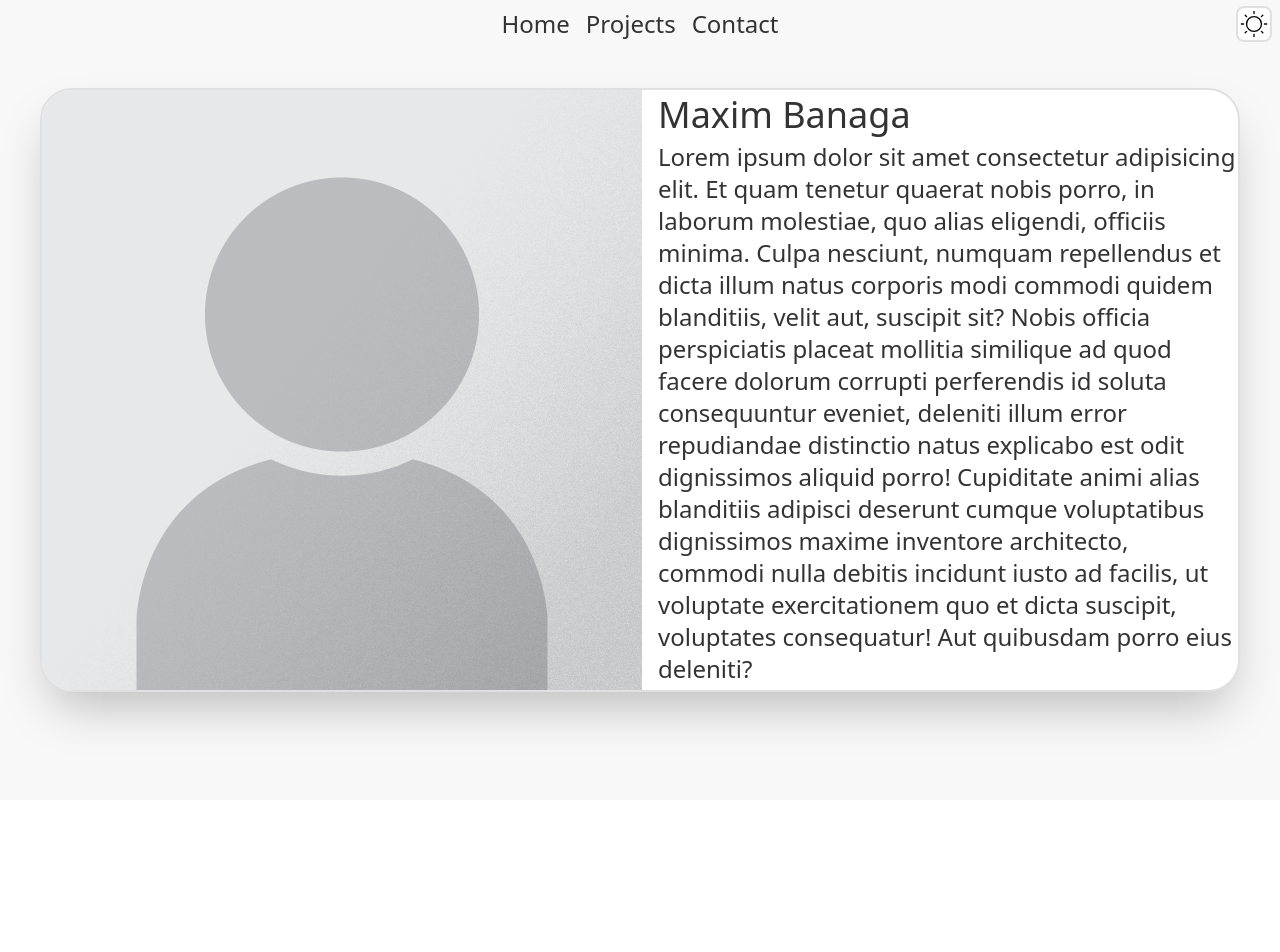
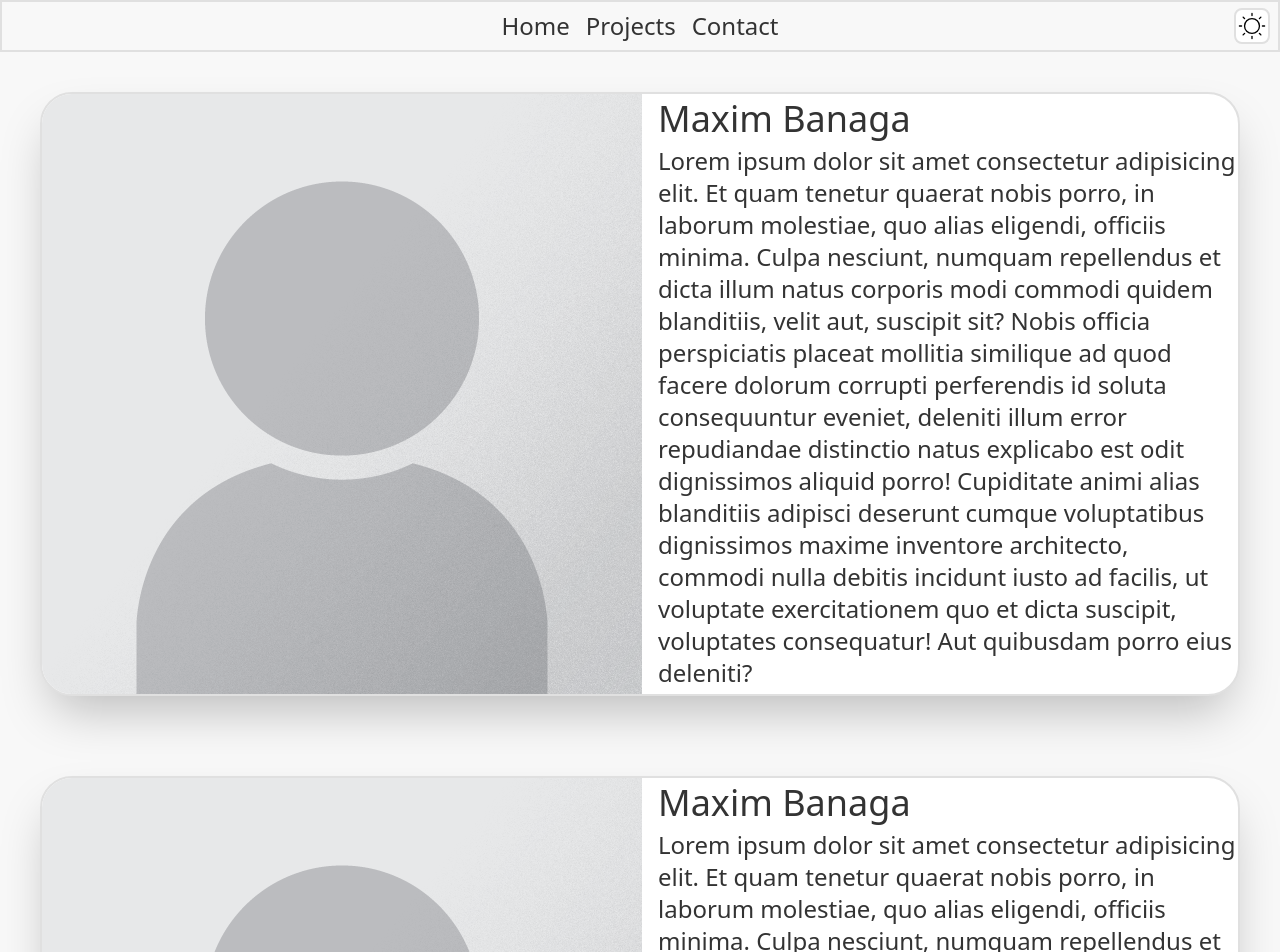
Before and after one commit to Xenmia/portfolio, a Next.js app: page / in a window 1280 px wide. Shown: the top 952 px of the page. Before the commit the page ends 800 px from the top, so only its background shows below. Built offline with nearby package versions, Linux system fonts and the light colour scheme.

Commit message:
Fixed NavBar being sticky, cleaned the pages

```diff
--- a/app/components/AboutMe.tsx
+++ b/app/components/AboutMe.tsx
@@ -4,7 +4,7 @@ import Portrait from "../pictures/Portrait_Placeholder.png";
 
 const AboutMe = () => {
   return (
-    <div className="flex gap-4 m-10 rounded-[2rem] overflow-hidden border-2 border-border-light dark:border-border-dark bg-elements-light dark:bg-elements-dark shadow-2xl">
+    <div className="flex gap-4 m-10 rounded-[2rem] min-h-80 overflow-hidden border-2 border-border-light dark:border-border-dark bg-elements-light dark:bg-elements-dark shadow-2xl">
       <Image alt="Portrait Picture" src={Portrait} className="" />
       <div className="flex flex-col justify-evenly text-t-light dark:text-t-dark">
         <h1 className="text-4xl">Maxim Banaga</h1>
--- a/app/components/NavBar.tsx
+++ b/app/components/NavBar.tsx
@@ -4,7 +4,7 @@ import ThemeToggle from "./ButtonToggleTheme";
 
 const NavBar = () => {
   return (
-    <div className="flex flex-row sticky justify-center items-center w-full h-fit p-2">
+    <div className="flex flex-row sticky justify-center items-center w-full h-fit p-2 top-0 bg-primary-light dark:bg-primary-dark border-2 border-border-light dark:border-border-dark">
       <ul
         className="flex gap-4 text-t-light dark:text-t-dark justify-center text-2xl w-fit *:hover:text-interactive-light *:dark:hover:text-interactive-light
       *:transition-all *:duration-250 *:ease-in-out"
--- a/app/contact/page.tsx
+++ b/app/contact/page.tsx
@@ -1,7 +1,13 @@
 import React from "react";
+import NavBar from "../components/NavBar";
 
 const Contact = () => {
-  return <div>Contact</div>;
+  return (
+    <div>
+      <NavBar />
+      Contact
+    </div>
+  );
 };
 
 export default Contact;
--- a/app/layout.tsx
+++ b/app/layout.tsx
@@ -13,8 +13,8 @@ export default function RootLayout({
   children: React.ReactNode;
 }>) {
   return (
-    <html lang="en">
-      <body className="scroll-smooth">{children}</body>
+    <html lang="en" className="scroll-smooth">
+      <body>{children}</body>
     </html>
   );
 }
--- a/app/page.tsx
+++ b/app/page.tsx
@@ -3,8 +3,11 @@ import NavBar from "./components/NavBar";
 
 export default function Home() {
   return (
-    <div className="flex flex-col w-[100vw] h-[100vh] bg-primary-light dark:bg-primary-dark transition-all duration-150 ease-in-out">
+    <div className="flex flex-col bg-primary-light dark:bg-primary-dark">
       <NavBar />
+      <AboutMe />
+      <AboutMe />
+      <AboutMe />
       <AboutMe />
     </div>
   );
--- a/app/projects/page.tsx
+++ b/app/projects/page.tsx
@@ -1,7 +1,13 @@
 import React from "react";
+import NavBar from "../components/NavBar";
 
 const Projects = () => {
-  return <div>Projects</div>;
+  return (
+    <div>
+      <NavBar />
+      <p>Projects</p>
+    </div>
+  );
 };
 
 export default Projects;
```
